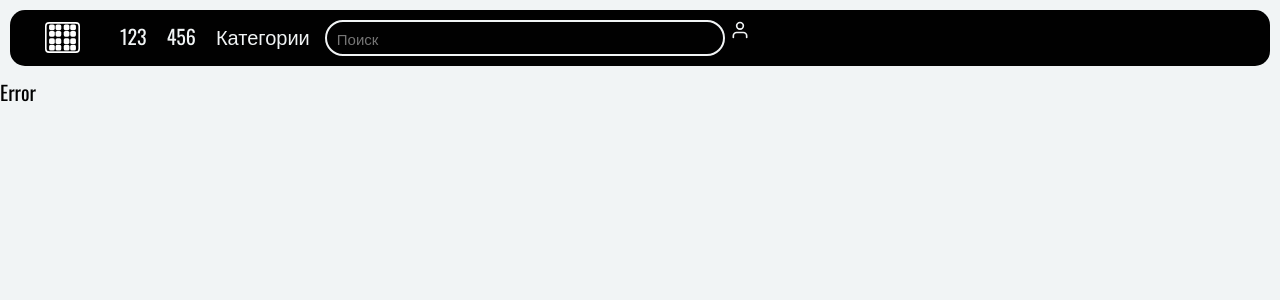
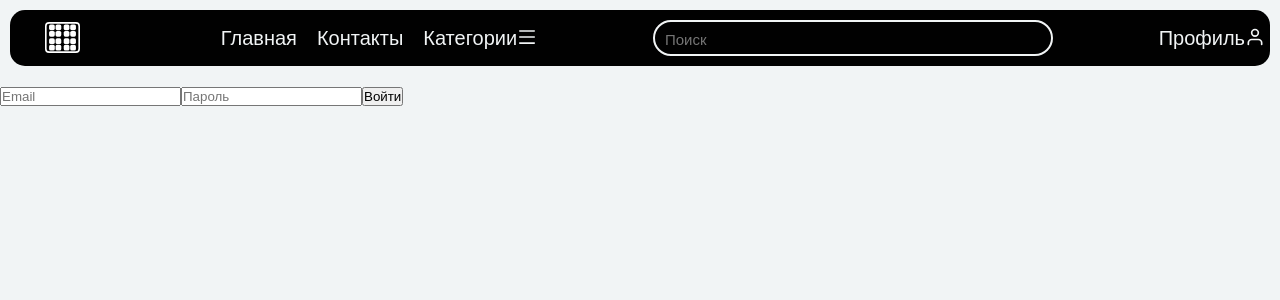
Before and after one commit to BlakeHoks/SaleBoard, a React (Vite) app in the folder saleboard-client/: page /auth in a window 1280 px wide. Shown: the top 300 px of the page. Built offline with nearby package versions, Linux system fonts and the light colour scheme.

Commit message:
Added auth page, changed a little bit header

```diff
--- a/saleboard-client/package.json
+++ b/saleboard-client/package.json
@@ -13,6 +13,7 @@
     "clsx": "^2.0.0",
     "react": "^18.2.0",
     "react-dom": "^18.2.0",
+    "react-hook-form": "^7.45.2",
     "react-icons": "^4.10.1",
     "react-router-dom": "^6.14.2",
     "sass": "^1.64.1"
--- a/saleboard-client/src/components/layout/hamburger/Hamburger.jsx
+++ b/saleboard-client/src/components/layout/hamburger/Hamburger.jsx
@@ -4,12 +4,13 @@ import Menu from "./Menu";
 import { useOnClickOutside } from "../../../hooks/useOnClickOutside.js";
 import { AiOutlineMenu } from "react-icons/ai";
 
-const Hamburger = () => {
+const Hamburger = ({ text }) => {
   const { isShow, ref, setIsShow } = useOnClickOutside(false);
 
   return (
     <div className={styles.wrapper} ref={ref}>
       <button onClick={() => setIsShow(!isShow)}>
+        {text}
         {isShow ? <IoClose /> : <AiOutlineMenu />}
       </button>
       <Menu isShow={isShow} />
--- a/saleboard-client/src/components/layout/hamburger/Hamburger.module.scss
+++ b/saleboard-client/src/components/layout/hamburger/Hamburger.module.scss
@@ -9,23 +9,31 @@
     border: none;
     outline: none;
     cursor: pointer;
+    color: $bg;
+    font-family: $default-font;
+    font-weight: normal;
   }
 
   > button {
-    font-size: 30px;
+    font-size: 20px;
+
+    > svg {
+      position: relative;
+      top: 2px;
+    }
 
     > svg > path {
-      fill: $white;
+      fill: $bg;
     }
   }
 
   .menu {
     position: absolute;
-    top: calc(100% + 8px);
+    top: calc(100% + 12px);
     left: 0;
-    background-color: $white;
+    background-color: $bg;
     padding: 10px 12px;
-    font-size: 14px;
+    font-size: 20px;
     box-shadow: $bx-16;
     border-radius: 10px;
     min-width: 116px;
@@ -47,8 +55,7 @@
 
         &:hover,
         &.active {
-          color: blue;
-          margin: 4px 0;
+          color: $focus;
         }
       }
     }
--- a/saleboard-client/src/components/layout/hamburger/Menu.jsx
+++ b/saleboard-client/src/components/layout/hamburger/Menu.jsx
@@ -1,10 +1,9 @@
 import cn from "clsx";
 import styles from "./Hamburger.module.scss";
 import { menu } from "./menu.data";
+import { Link } from "react-router-dom";
 
 const Menu = ({ isShow }) => {
-  const logoutHandler = () => {};
-
   return (
     <nav
       className={cn(styles.menu, {
@@ -14,8 +13,7 @@ const Menu = ({ isShow }) => {
       <ul>
         {menu.map((item, index) => (
           <li key={`_menu_${index}`}>
-            <a>{item.title}</a>
-            {/* <Link to={item.link}>{item.title}</Link> */}
+            <Link to={item.link}>{item.title}</Link>
           </li>
         ))}
       </ul>
--- a/saleboard-client/src/components/layout/header/Header.jsx
+++ b/saleboard-client/src/components/layout/header/Header.jsx
@@ -2,28 +2,34 @@ import styles from "./Header.module.scss";
 import { Logo } from "../logo/Logo.jsx";
 import { Link, NavLink } from "react-router-dom";
 import { FiUser } from "react-icons/fi";
+import Hamburger from "../hamburger/Hamburger.jsx";
 
 export const Header = () => {
   return (
     <div className={styles.cont}>
-      <Logo />
+      <Link to="/">
+        <Logo />
+      </Link>
       <nav>
         <ul>
           <li>
-            <NavLink to="profile">123</NavLink>
+            <NavLink to="/">Главная</NavLink>
           </li>
           <li>
-            <NavLink to="/">456</NavLink>
+            <NavLink to="/">Контакты</NavLink>
           </li>
-          <li>Категории</li>
+          <li>
+            <Hamburger text="Категории" />
+          </li>
         </ul>
       </nav>
-      <div>
-        <input type="text" placeholder="Поиск" />
+      <input type="text" placeholder="Поиск" />
+      <div className={styles.profileButton}>
+        <Link to="profile">
+          Профиль
+          <FiUser />
+        </Link>
       </div>
-      <Link to="profile">
-        <FiUser />
-      </Link>
     </div>
   );
 };
--- a/saleboard-client/src/components/layout/header/Header.module.scss
+++ b/saleboard-client/src/components/layout/header/Header.module.scss
@@ -10,6 +10,10 @@
   margin: 10px;
   padding: 5px;
   color: $bg;
+  justify-content: space-between;
+
+  nav {
+  }
 
   ul {
     display: flex;
@@ -23,10 +27,14 @@
   a {
     text-decoration: none;
     color: $bg;
-  }
 
-  a:hover {
-    color: $focus;
+    &:hover {
+      color: $focus;
+    }
+
+    &.active {
+      color: red;
+    }
   }
 
   input {
@@ -43,4 +51,13 @@
     font-family: $default-font;
     font-size: 15px;
   }
+
+  .profileButton {
+    margin-top: 5px;
+
+    svg {
+      position: relative;
+      top: 2px;
+    }
+  }
 }
--- a/saleboard-client/src/components/layout/logo/Logo.module.scss
+++ b/saleboard-client/src/components/layout/logo/Logo.module.scss
@@ -1,3 +1,5 @@
+@import "../../../assets/styles/variables";
+
 .cont {
   display: flex;
   flex-direction: row;
@@ -5,8 +7,4 @@
   width: 35px;
   height: 35px;
   margin: 5px 30px;
-  > p {
-    padding-left: 3px;
-    font-weight: bold;
-  }
 }
--- /dev/null
+++ b/saleboard-client/src/components/pages/auth/Auth.jsx
@@ -0,0 +1,26 @@
+import { useForm } from "react-hook-form";
+
+export const Auth = () => {
+  const {
+    register,
+    handleSubmit,
+    watch,
+    formState: { errors },
+  } = useForm();
+
+  const onSubmit = (data) => console.log(data);
+
+  //console.log(watch("example"));
+  return (
+    <form onSubmit={handleSubmit(onSubmit)}>
+      <input placeholder="Email" {...register("email")} />
+      <input
+        placeholder="Пароль"
+        {...register("password", { required: true })}
+      />
+      {errors.password && <span>This field is required</span>}
+
+      <button>Войти</button>
+    </form>
+  );
+};
--- a/saleboard-client/src/components/pages/profile/Profile.jsx
+++ b/saleboard-client/src/components/pages/profile/Profile.jsx
@@ -1,3 +1,7 @@
 export const Profile = () => {
-  return <div></div>;
+  return (
+    <div>
+      <div>Профиль</div>
+    </div>
+  );
 };
--- a/saleboard-client/src/main.jsx
+++ b/saleboard-client/src/main.jsx
@@ -12,11 +12,13 @@ import { HomePage } from "./components/pages/home/HomePage.jsx";
 import { ErrorPage } from "./components/pages/error/ErrorPage.jsx";
 import { Profile } from "./components/pages/profile/Profile.jsx";
 import { Ad } from "./components/pages/ad/Ad.jsx";
+import { Auth } from "./components/pages/auth/Auth.jsx";
 
 const router = createBrowserRouter(
   createRoutesFromElements(
     <Route path="/" element={<Layout />}>
       <Route index element={<HomePage />} />
+      <Route path="auth" element={<Auth />} />
       <Route path="profile" element={<Profile />} />
       <Route path="ad/:id" element={<Ad />} />
       <Route path="*" element={<ErrorPage />} />
```
Also changed, not shown: saleboard-client/src/components/ui/button/Button.jsx (added), 1 other file (tests, documents, lock files or other folders).
